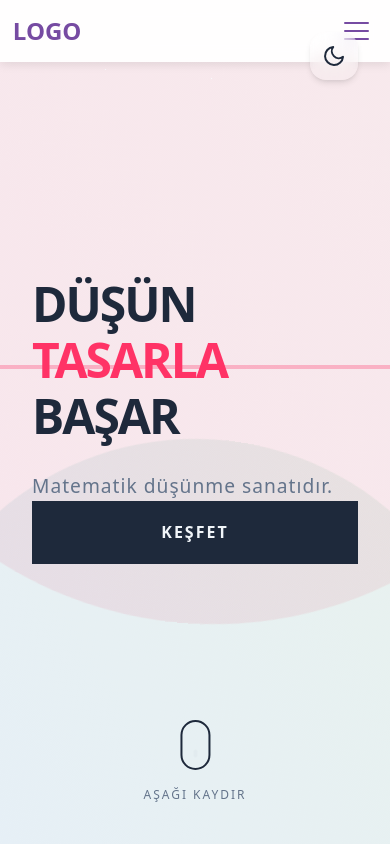
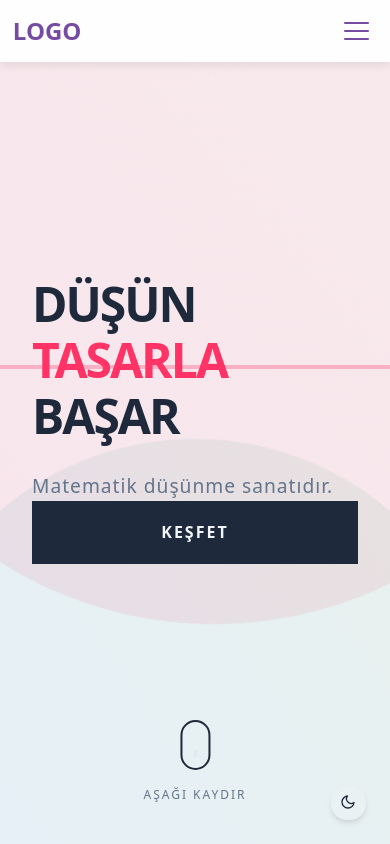
Before and after one commit to alifuatakbas/e-math-frontend, a Next.js app: page / in a window 390 px wide. Shown: the top 844 px of the page. Built offline with nearby package versions, Linux system fonts and the light colour scheme.

Commit message:
AnaSayfa düzeni

```diff
--- a/app/styles/Hero.module.css
+++ b/app/styles/Hero.module.css
@@ -348,6 +348,18 @@
   .cornerInfo {
     display: none;
   }
+    .themeToggle {
+    top: auto;  /* Üstten konumu kaldır */
+    bottom: 2rem;  /* Alta al */
+    right: 2rem;
+    width: 2.5rem;  /* Biraz daha küçült */
+    height: 2.5rem;
+  }
+
+  .themeIcon {
+    width: 1.2rem;
+    height: 1.2rem;
+  }
 }
 
 @media (max-width: 480px) {
@@ -359,4 +371,15 @@
     width: 100%;
     padding: 1.2rem;
   }
+    .themeToggle {
+    bottom: 1.5rem;
+    right: 1.5rem;
+    width: 2.2rem;
+    height: 2.2rem;
+  }
+
+  .themeIcon {
+    width: 1rem;
+    height: 1rem;
+  }
 }
```
